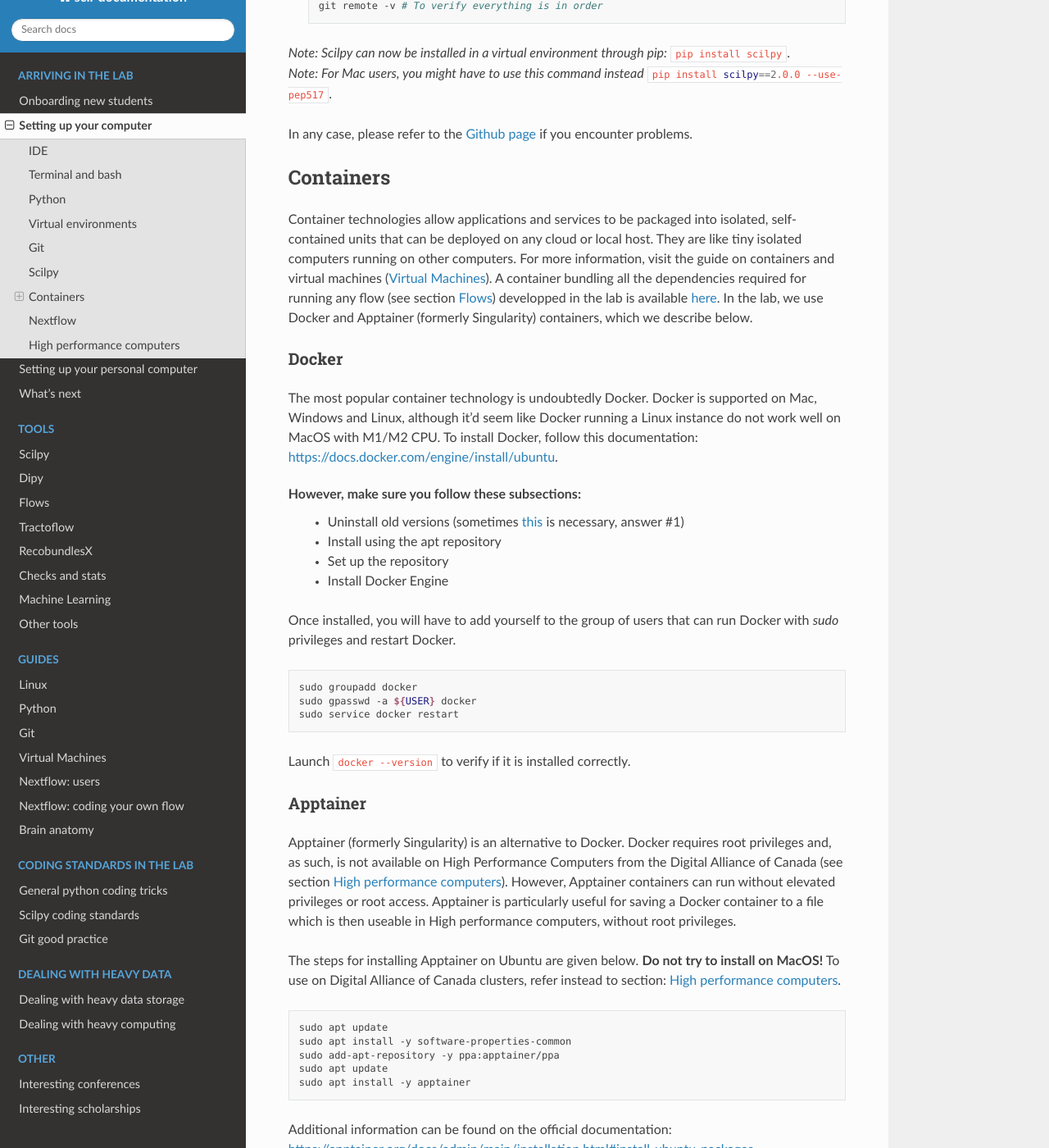
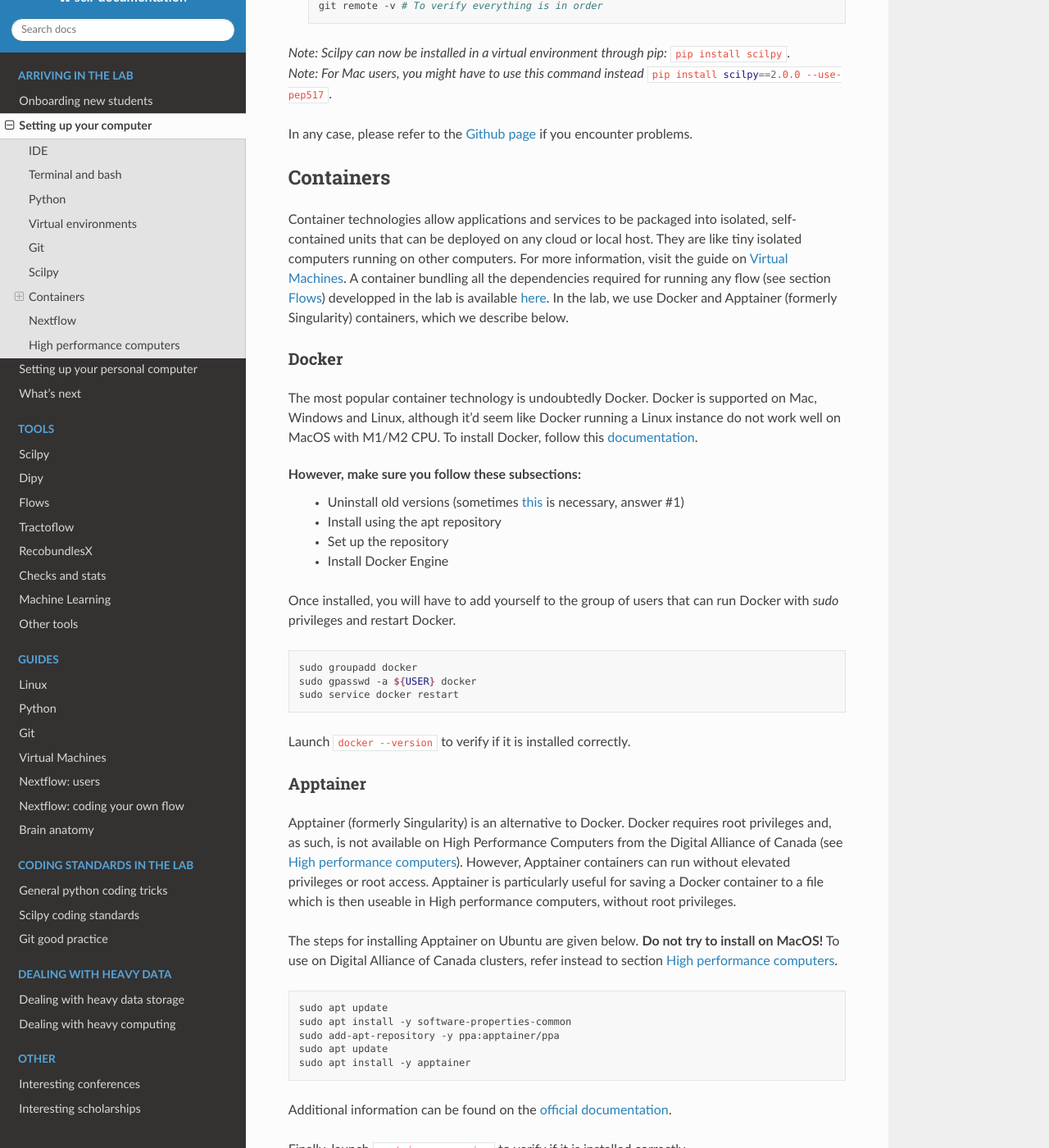
Before and after one commit to scilus/scil-documentation, a Sphinx documentation site: the page built from source/arriving/setup_computer.rst, in a window 1280 px wide and 1400 px high, scrolled down 3647 px. Shown: the whole window at 82% size. Built offline with Sphinx 7.4.7 and the Read the Docs theme 2.0.0, drawn with Linux system fonts in a browser that asks for light colours; some of the changed text lies outside the part shown.

Commit message:
Clickable links

```diff
--- a/source/arriving/setup_computer.rst
+++ b/source/arriving/setup_computer.rst
@@ -152,11 +152,11 @@ In any case, please refer to the `Github page <https://github.com/scilus/scilpy>
 Containers
 """"""""""
 
-Container technologies allow applications and services to be packaged into isolated, self-contained units that can be deployed on any cloud or local host. They are like tiny isolated computers running on other computers. For more information, visit the guide on containers and virtual machines (:ref:`ref_virtualmachines`). A container bundling all the dependencies required for running any flow (see section :ref:`ref_flow`) developped in the lab is available `here <https://hub.docker.com/r/scilus/scilus>`__. In the lab, we use Docker and Apptainer (formerly Singularity) containers, which we describe below.
+Container technologies allow applications and services to be packaged into isolated, self-contained units that can be deployed on any cloud or local host. They are like tiny isolated computers running on other computers. For more information, visit the guide on :ref:`ref_virtualmachines`. A container bundling all the dependencies required for running any flow (see section :ref:`ref_flow`) developped in the lab is available `here <https://hub.docker.com/r/scilus/scilus>`__. In the lab, we use Docker and Apptainer (formerly Singularity) containers, which we describe below.
 
 Docker
 ------
-The most popular container technology is undoubtedly Docker. Docker is supported on Mac, Windows and Linux, although it'd seem like Docker running a Linux instance do not work well on MacOS with M1/M2 CPU. To install Docker, follow this documentation: `<https://docs.docker.com/engine/install/ubuntu>`__.
+The most popular container technology is undoubtedly Docker. Docker is supported on Mac, Windows and Linux, although it'd seem like Docker running a Linux instance do not work well on MacOS with M1/M2 CPU. To install Docker, follow this `documentation <https://docs.docker.com/engine/install/ubuntu>`__.
 
 However, make sure you follow these subsections:
     - Uninstall old versions (sometimes `this <https://askubuntu.com/questions/935569/how-to-completely-uninstall-docker>`__ is necessary, answer #1)
@@ -177,9 +177,9 @@ Launch :bash:`docker --version` to verify if it is installed correctly.
 Apptainer
 ---------
 
-Apptainer (formerly Singularity) is an alternative to Docker. Docker requires root privileges and, as such, is not available on High Performance Computers from the Digital Alliance of Canada (see section :ref:`ref_highperfcomputer`). However, Apptainer containers can run without elevated privileges or root access. Apptainer is particularly useful for saving a Docker container to a file which is then useable in High performance computers, without root privileges.
+Apptainer (formerly Singularity) is an alternative to Docker. Docker requires root privileges and, as such, is not available on High Performance Computers from the Digital Alliance of Canada (see :ref:`ref_highperfcomputer`). However, Apptainer containers can run without elevated privileges or root access. Apptainer is particularly useful for saving a Docker container to a file which is then useable in High performance computers, without root privileges.
 
-The steps for installing Apptainer on Ubuntu are given below. **Do not try to install on MacOS!** To use on Digital Alliance of Canada clusters, refer instead to section: :ref:`ref_highperfcomputer`.
+The steps for installing Apptainer on Ubuntu are given below. **Do not try to install on MacOS!** To use on Digital Alliance of Canada clusters, refer instead to section :ref:`ref_highperfcomputer`.
 
 .. code-block:: bash
 
@@ -189,7 +189,7 @@ The steps for installing Apptainer on Ubuntu are given below. **Do not try to in
     sudo apt update
     sudo apt install -y apptainer
 
-Additional information can be found on the official documentation: `<https://apptainer.org/docs/admin/main/installation.html#install-ubuntu-packages>`__.
+Additional information can be found on the `official documentation <https://apptainer.org/docs/admin/main/installation.html#install-ubuntu-packages>`__.
 
 Finally, launch :bash:`apptainer --version` to verify if it is installed correctly.
 
```
